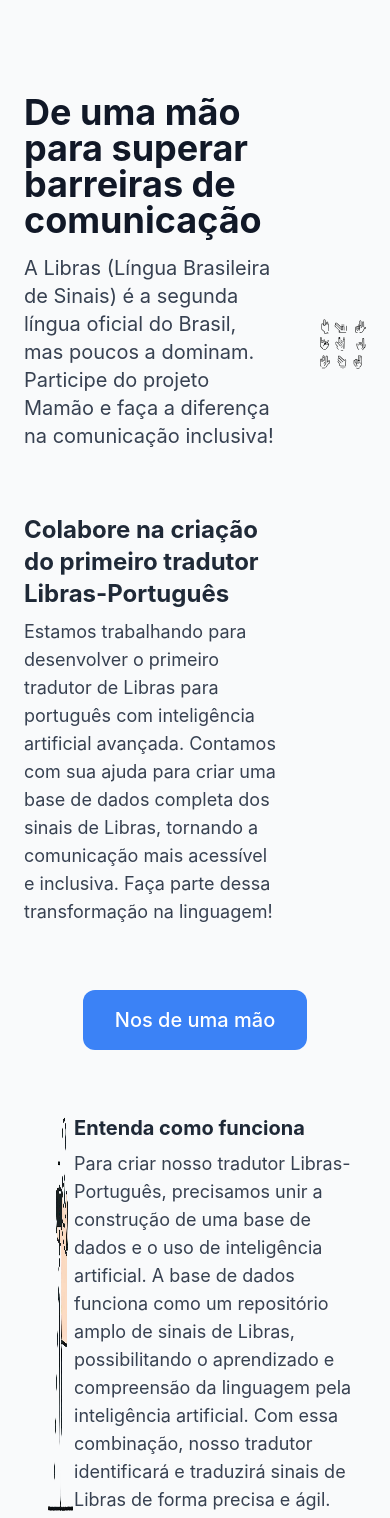
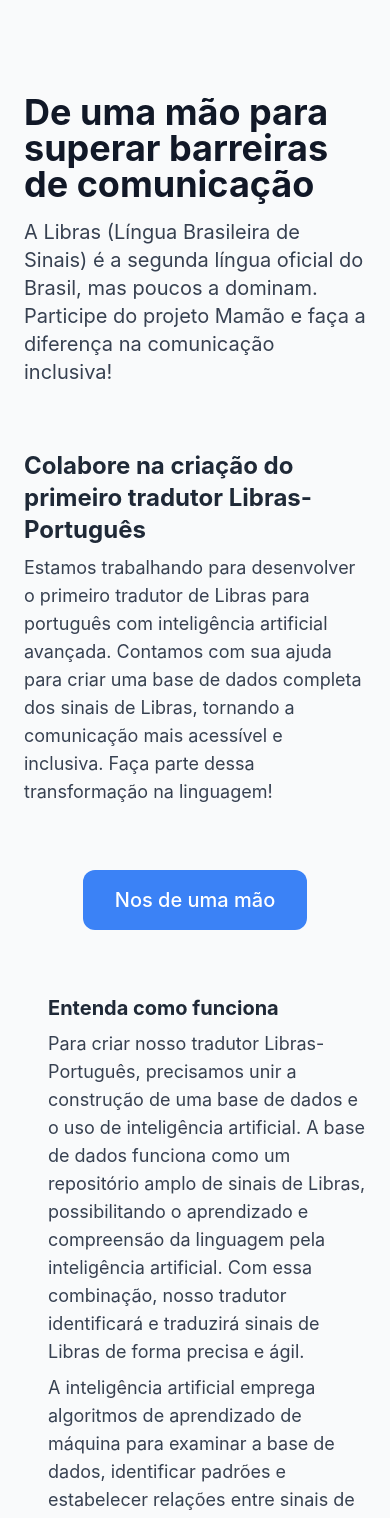
Before and after one commit to folhascadentes/mamao-landpage, a React (Create React App) app: page / in a window 390 px wide. Shown: the part 114-1632 px from the top of the page. Built offline with nearby package versions, Linux system fonts and the light colour scheme.

Commit message:
responsive(): esconde imagens quando for mobile

```diff
--- a/src/App.js
+++ b/src/App.js
@@ -50,7 +50,7 @@
                                     acessível e inclusiva. Faça parte dessa transformação na linguagem!</p>
                             </section>
                         </div>
-                        <div><img src={imageSigns} style={{ height: "500px" }} alt="Signs Imgs" /></div>
+                        <div className="hidden md:block"><img src={imageSigns} style={{ height: "500px" }} alt="Signs Imgs" /></div>
                     </div>
                 </div>
             </header>
@@ -61,7 +61,7 @@
                 </div>
                 <section className="py-16 pl-6 flex justify-end">
                     <div className="md:w-1/2">
-                        <div><img src={imageModel} style={{ height: "400px" }} alt="Model Imgs" /></div>
+                        <div className="hidden md:block"><img src={imageModel} style={{ height: "400px" }} alt="Model Imgs" /></div>
                     </div>
                     <div className="md:w-1/2">
                         <h2 className="text-xl md:text-2xl font-bold text-gray-800">Entenda como funciona</h2>
@@ -115,7 +115,7 @@
                         </p>
                     </div>
                     <div className="md:w-1/2">
-                        <div className="flex justify-center"><img src={imageProtection} style={{ height: "300px" }} alt="Protection Imgs" /></div>
+                        <div className="hidden md:block flex justify-center"><img src={imageProtection} style={{ height: "300px" }} alt="Protection Imgs" /></div>
                     </div>
                 </section>
                 <div className="flex justify-center mt-16">
```
